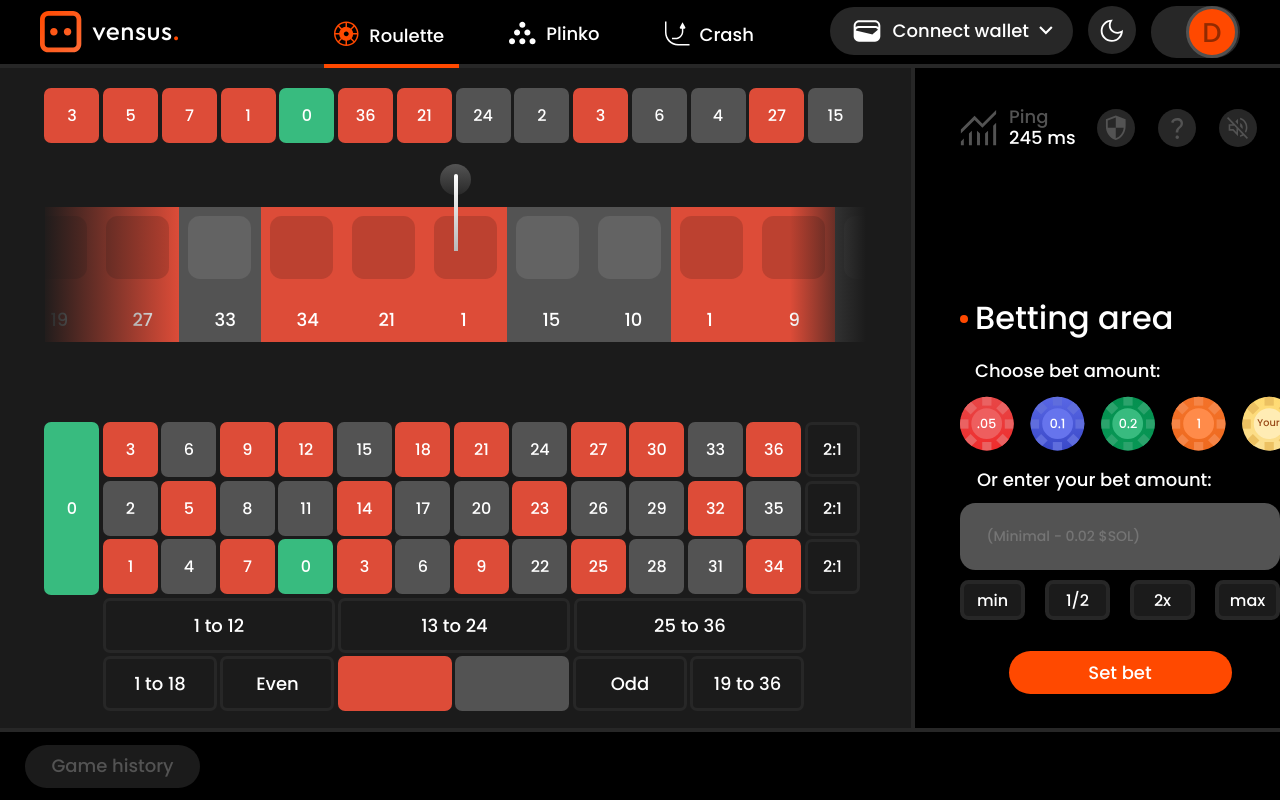
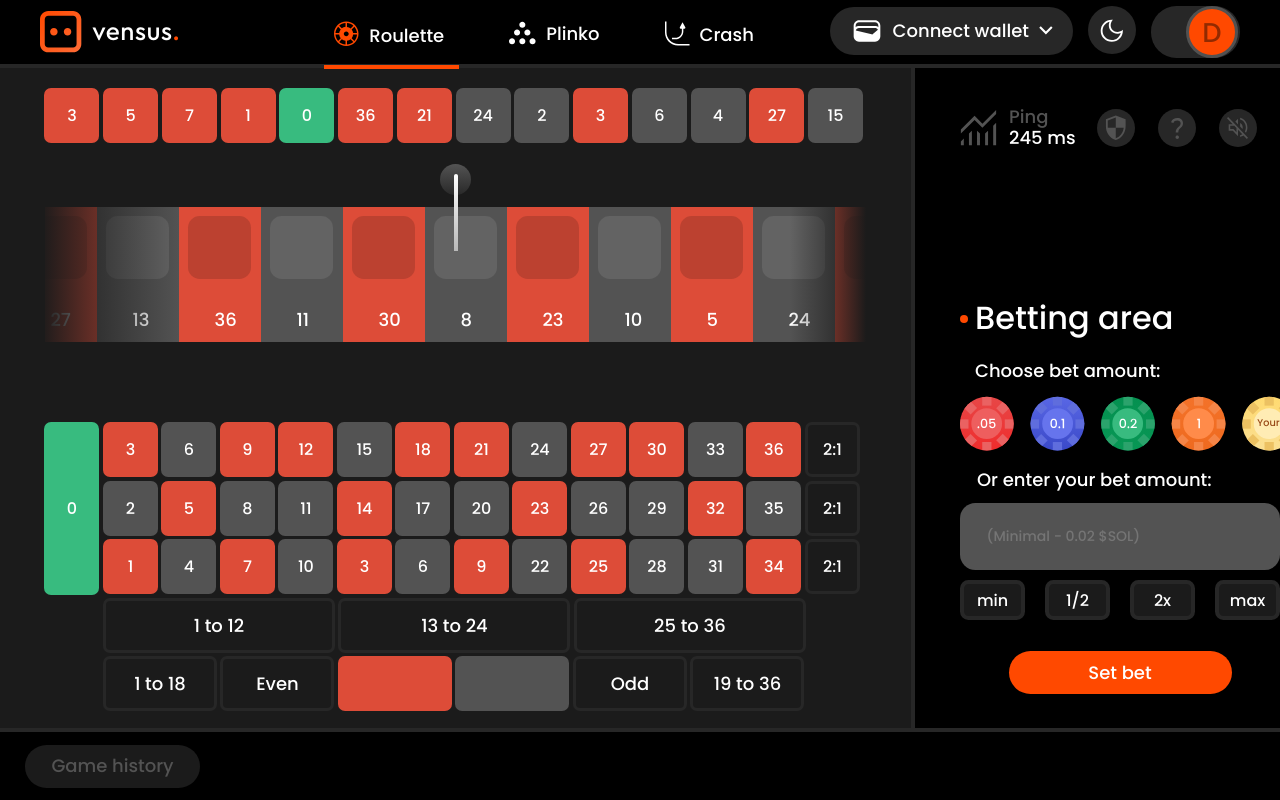
Before and after one commit to toomm17/last-vensus, a Vue app: page /roulette in a window 1280 px wide. Built offline with nearby package versions, Linux system fonts and the light colour scheme.

Commit message:
Fixed html/css bugs

```diff
--- a/src/components/betting-area/BetInputArea.vue
+++ b/src/components/betting-area/BetInputArea.vue
@@ -98,15 +98,19 @@ export default {
     return {
       hasError: false,
       inputPlaceholder: '(Minimal - 0.02 $SOL)',
+      plinkoCountClick: 0,
     };
   },
 
   methods: {
     clickBetBtn() {
-      this.$refs.betInput.value = '';
-      const newPlaceholder = 'The game is only after investment';
-      this.hasError = true;
-      this.inputPlaceholder = newPlaceholder;
+      if (this.game !== 'Plinko') {
+        this.$refs.betInput.value = '';
+        const newPlaceholder = 'The game is only after investment';
+        this.hasError = true;
+        this.inputPlaceholder = newPlaceholder;
+      } else {
+      }
     },
   },
 };
--- a/src/components/header/AppUrls.vue
+++ b/src/components/header/AppUrls.vue
@@ -96,12 +96,8 @@
     width: 135px;
     height: 4px;
     background: #ff4900;
-    margin-top: 20px;
+    top: 8.1%;
     margin-left: -10px;
-
-    @media screen and (max-height: 850px) {
-      top: 15px;
-    }
   }
 
   .router-link-active::after {
@@ -111,12 +107,8 @@
     width: 135px;
     height: 4px;
     background: #ff4900;
-    margin-top: 20px;
+    top: 8.1%;
     margin-left: -10px;
-
-    @media screen and (max-height: 850px) {
-      margin-top: 15px;
-    }
   }
 
   .router-link-active svg,
--- a/src/components/plinko/Game.vue
+++ b/src/components/plinko/Game.vue
@@ -232,14 +232,14 @@ export default {
           p5.pop();
         };
 
-        // const btn = document.querySelector('.accept-bet-button');
-        // btn.addEventListener('click', () => {
-        //   world.gravity.y = 2;
-        //   console.log(particles, particles.length);
-        //   if (particles.length >= 1) {
-        //     newParticle();
-        //   }
-        // });
+        const btn = document.querySelector('.accept-bet-btn');
+        btn.addEventListener('click', () => {
+          world.gravity.y = 2;
+          console.log(particles, particles.length);
+          if (particles.length >= 1) {
+            newParticle();
+          }
+        });
       };
 
       const P5 = require('p5');
--- a/src/components/roulette/BetKeyboard.vue
+++ b/src/components/roulette/BetKeyboard.vue
@@ -36,7 +36,7 @@
         <bet-keyboard-num :number="1" />
         <bet-keyboard-num :number="4" />
         <bet-keyboard-num :number="7" />
-        <bet-keyboard-num :number="0" />
+        <bet-keyboard-num :number="10" />
         <bet-keyboard-num :number="3" />
         <bet-keyboard-num :number="6" />
         <bet-keyboard-num :number="9" />
--- a/src/components/roulette/GameSlider.vue
+++ b/src/components/roulette/GameSlider.vue
@@ -8,8 +8,44 @@
     </div>
 
     <div class="yava-diff">
-      <template v-for="index in 120" :key="index">
-        <card-slider :number="this.getRandomInt(0, 36)" />
+      <template v-for="index in 3" :key="index">
+        <card-slider :number="0" />
+        <card-slider :number="32" />
+        <card-slider :number="15" />
+        <card-slider :number="19" />
+        <card-slider :number="4" />
+        <card-slider :number="21" />
+        <card-slider :number="2" />
+        <card-slider :number="25" />
+        <card-slider :number="17" />
+        <card-slider :number="34" />
+        <card-slider :number="6" />
+        <card-slider :number="27" />
+        <card-slider :number="13" />
+        <card-slider :number="36" />
+        <card-slider :number="11" />
+        <card-slider :number="30" />
+        <card-slider :number="8" />
+        <card-slider :number="23" />
+        <card-slider :number="10" />
+        <card-slider :number="5" />
+        <card-slider :number="24" />
+        <card-slider :number="16" />
+        <card-slider :number="33" />
+        <card-slider :number="1" />
+        <card-slider :number="20" />
+        <card-slider :number="14" />
+        <card-slider :number="31" />
+        <card-slider :number="9" />
+        <card-slider :number="22" />
+        <card-slider :number="18" />
+        <card-slider :number="29" />
+        <card-slider :number="7" />
+        <card-slider :number="28" />
+        <card-slider :number="12" />
+        <card-slider :number="35" />
+        <card-slider :number="3" />
+        <card-slider :number="26" />
       </template>
     </div>
   </div>
```
